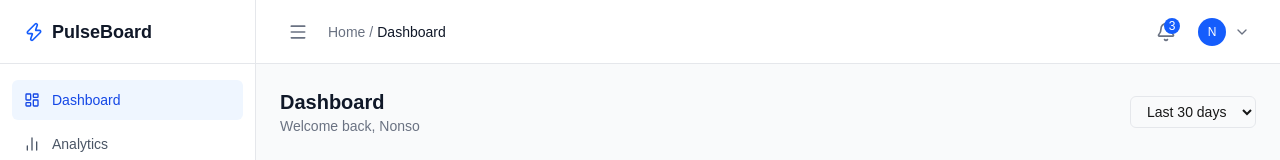
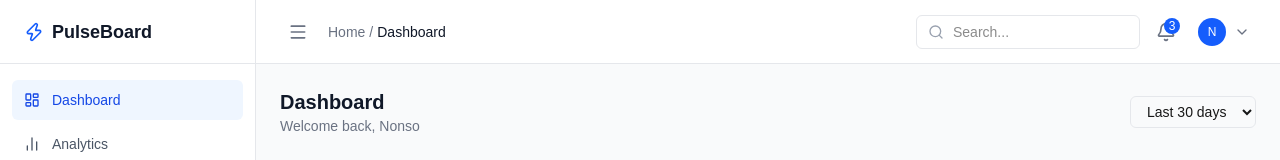
Before and after one commit to nonsodaniel/Pulseboard, a Next.js app: page / in a window 1280 px wide. Shown: the top 160 px of the page. Built offline with nearby package versions, Linux system fonts and the light colour scheme.

Commit message:
fix: restore search bar to header (Bug 9)

```diff
--- a/components/Header.tsx
+++ b/components/Header.tsx
@@ -53,6 +53,16 @@
 
       {/* Right */}
       <div className="flex items-center gap-2">
+        {/* Search */}
+        <div className="relative hidden md:block">
+          <Search className="absolute left-3 top-1/2 -translate-y-1/2 w-4 h-4 text-gray-400" />
+          <input
+            type="text"
+            placeholder="Search..."
+            className="pl-9 pr-4 py-1.5 text-sm border border-gray-200 rounded-md focus:outline-none focus:ring-2 focus:ring-blue-500 w-56"
+          />
+        </div>
+
         {/* Notifications */}
         <div className="relative" ref={notifRef}>
           <button
```
